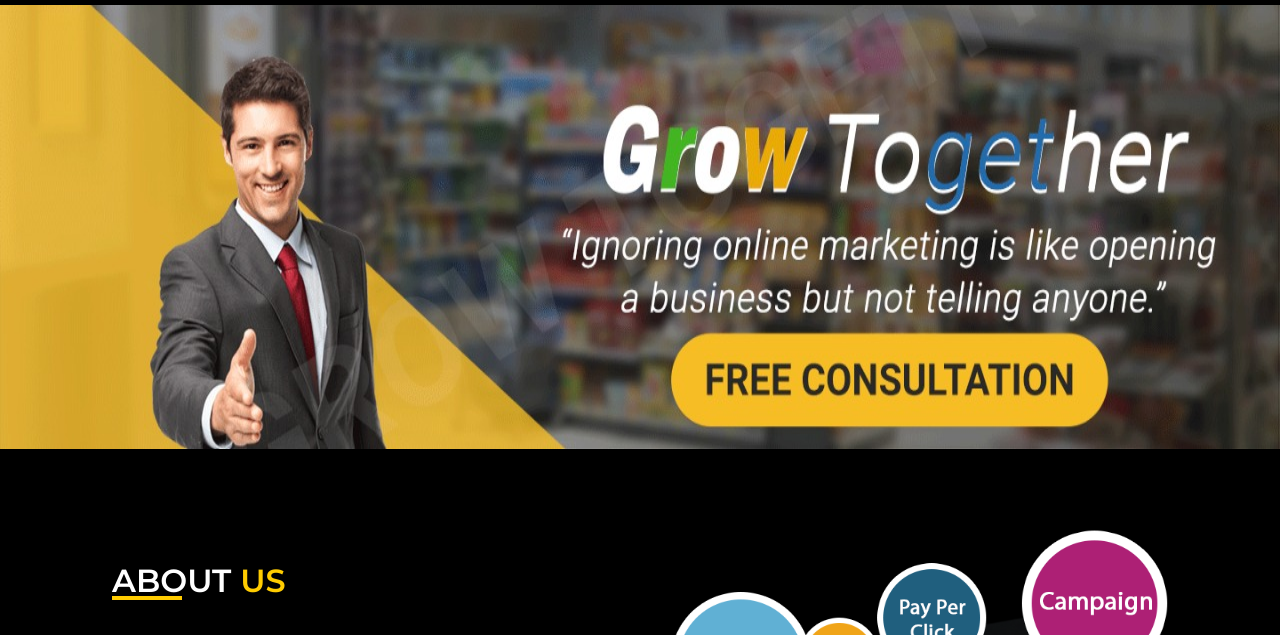
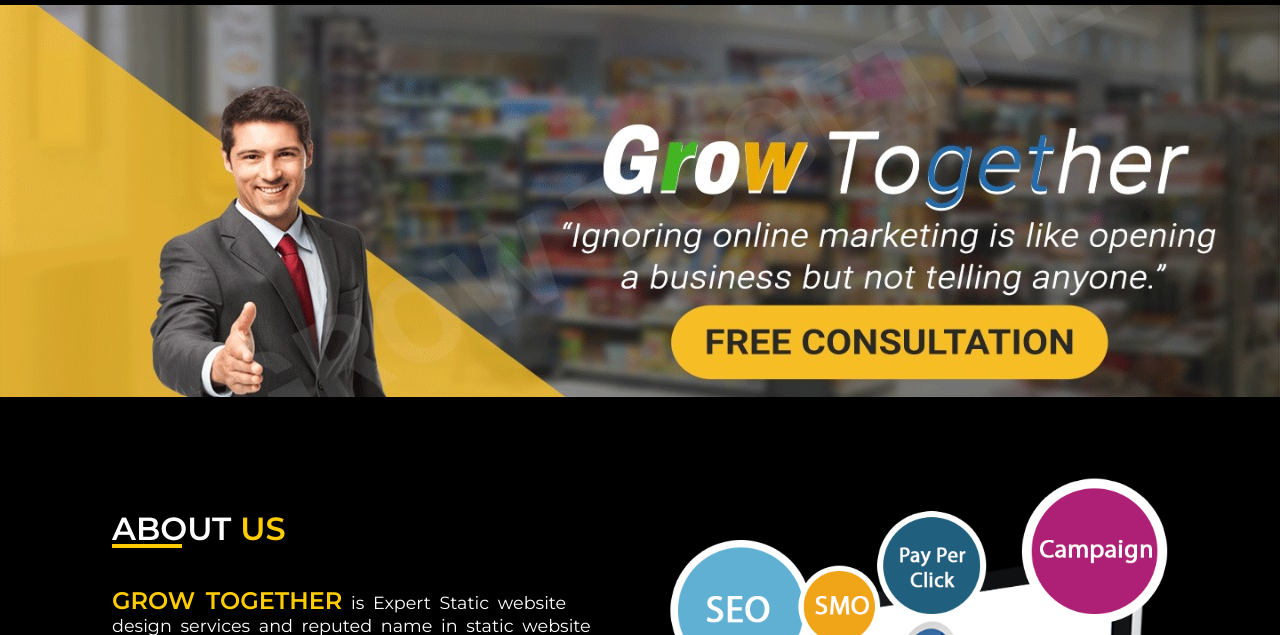
Before and after one commit to himanshu123cool/GROWTOGETHER, a plain HTML site: page about/index.html in a window 1280 px wide. Shown: the part 111-746 px from the top of the page. Drawn offline with nearby package versions, Linux system fonts and the light colour scheme; no server answers.

Commit message:
banner-change

```diff
--- a/about/index.html
+++ b/about/index.html
@@ -63,10 +63,9 @@
     <!-- home-section-start  -->
 
     <section id="home">
-        <!-- <img src="../Media/about-banner.jpeg" alt="" class="desktop-img"> -->
+        <img src="../Media/about-banner.jpeg" alt="">
     </section>
  <!-- home-section-end -->
-
 
 
 
--- a/about/style.css
+++ b/about/style.css
@@ -234,15 +234,12 @@
 
  /* home-section */
 
-
-#home{
-   height: 70vh;
-   background-image: url('../Media/about-banner.jpeg');
-   background-size:100% 100%;
-   background-repeat: no-repeat;
-   background-position: center;
+#home>img{
+    width: 100%;
+    display: block;
+    height: auto;
+    margin-top: 4rem;
 }
-
 
 
  /* home-section */
@@ -444,10 +441,6 @@
         padding: 2rem;
     }
 
-    #home{
-        height: 45vh;
-    }
-
     #about{
         display: flex;
         flex-direction: column;
@@ -521,10 +514,6 @@
         padding: 1.5rem;
     }
 
-    #home{
-        height: 45vh;
-    }
-
     #about{
         display: flex;
         flex-direction: column;
@@ -593,10 +582,6 @@
 
     .container{
         padding: 1rem;
-    }
-
-    #home{
-        height: 40vh;
     }
 
     #about{
@@ -669,10 +654,6 @@
 
     .container{
         padding: 0.8rem;
-    }
-
-    #home{
-        height: 40vh;
     }
 
     #about{
--- a/contact/style.css
+++ b/contact/style.css
@@ -234,13 +234,11 @@
 /* home-section */
 
 
-#home{
+#home>img{
    width: 100%;
-   background: url('../Media/contact.png');
-   height: 70vh;
-   background-repeat: no-repeat;
-   background-size: cover;
-   background-position: center;
+   height: auto;
+   display: block;
+   margin-top: 4rem;
  }
 
 
@@ -458,10 +456,6 @@
 /* laptop */
 @media (min-width:769px) and (max-width:1024px){
 
-    #home{
-        height: 45vh;
-    }
-
     .container{
         padding: 4rem 3rem;
     }
@@ -489,10 +483,6 @@
 
 /* tablet */
 @media (min-width:481px) and (max-width:768px){
-
-    #home{
-        height: 45vh;
-    }
 
     .container{
         padding: 2rem;
@@ -548,9 +538,6 @@
 /* phonee */
 @media (min-width:320px) and (max-width:480px){
 
-    #home{
-        height: 40vh;
-    }
 
     .container{
         padding: 1rem;
@@ -639,10 +626,6 @@
 
 /*mini- phonee */
 @media (min-width:0) and (max-width:319px){
-
-    #home{
-        height: 40vh;
-    }
 
     .container{
         padding: 1rem;
--- a/services/style.css
+++ b/services/style.css
@@ -228,12 +228,11 @@
 
 /* home-section-start  */
 
-#home{
-    background: url('../Media/service.png');
-    height: 70vh;
-    background-repeat: no-repeat;
-    background-size: 100% 100%;
-    background-position: center;
+#home>img{
+    width: 100%;
+    height: auto;
+    display: block;
+    padding-top: 4rem;
 }
 
 /* home-section-end  */
@@ -399,10 +398,6 @@
 /* laptop  */
 @media (min-width:769px) and (max-width:1024px){
 
-    #home{
-        height: 45vh;
-    }
-
     .what_we_do{
         padding: 2rem;
     }
@@ -438,10 +433,6 @@
         padding: 1.8rem 3rem;
     }
 
-    #home{
-        height: 45vh;
-    }
-
     .what_we_do_text>h1{
         font-size: 1.6rem;
     }
@@ -464,10 +455,6 @@
 /* phone  */
 
 @media (min-width:320px) and (max-width:480px){
-
-    #home{
-        height: 40vh;
-    }
 
     .what_we_do{
         padding: 1.8rem 2rem;
@@ -516,11 +503,6 @@
 
 
 @media (min-width:0px) and (max-width:319px){
-
-
-    #home{
-        height: 40vh;
-    }
 
     .what_we_do{
         padding: 1.8rem 0.5rem;
```
Also changed, not shown: contact/index.html (+1 -1 lines), services/index.html (+1 -1 lines), Media/about-phone.jpg (deleted), Media/about-tablet.jpg (deleted), Media/tab banner.jpg (added), about/script.js (line endings or trailing spaces).
